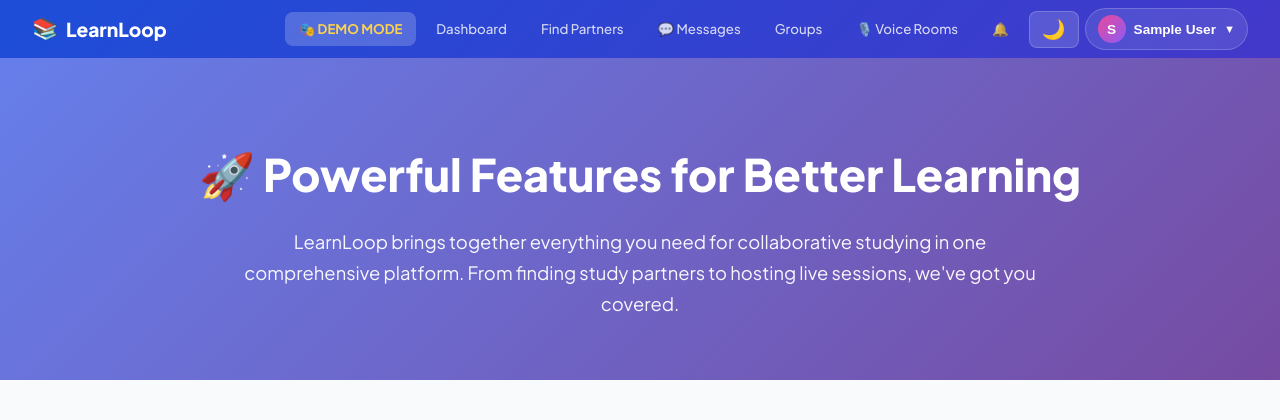
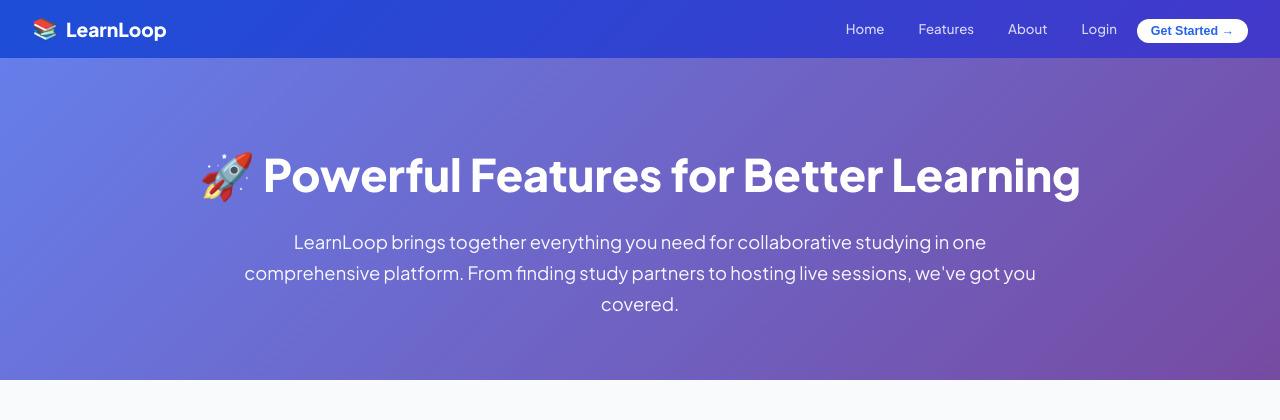
Before and after one commit to Ayush-wattakhare/learnloop, a Flask app: template templates/features.html in a window 1280 px wide. Shown: the top 420 px of the page. Run offline with Flask 3, Linux system fonts and the light colour scheme; the template is opened without the code that fills it, so the values that code supplies are empty; the visitor is signed in with stand-in values (Sample User, id 1); some libraries are stand-ins or nearby versions.

Commit message:
Make Features page public without demo mode banner

```diff
--- /dev/null
+++ b/templates/base_public.html
@@ -0,0 +1,85 @@
+<!DOCTYPE html>
+<html lang="en">
+<head>
+  <meta charset="UTF-8">
+  <meta name="viewport" content="width=device-width, initial-scale=1.0, maximum-scale=5.0, user-scalable=yes">
+  <title>{% block title %}LearnLoop{% endblock %}</title>
+
+  <!-- PWA Meta Tags -->
+  <meta name="description" content="Connect with study partners, share notes, and collaborate. LearnLoop - Where Learning Connects.">
+  <meta name="theme-color" content="#2563EB">
+  <meta name="apple-mobile-web-app-capable" content="yes">
+  <meta name="apple-mobile-web-app-status-bar-style" content="black-translucent">
+  <meta name="apple-mobile-web-app-title" content="LearnLoop">
+  <meta name="mobile-web-app-capable" content="yes">
+
+  <!-- PWA Manifest -->
+  <link rel="manifest" href="/static/manifest.json">
+
+  <!-- Icons -->
+  <link rel="icon" type="image/png" sizes="192x192" href="/static/icons/icon-192x192.png">
+  <link rel="apple-touch-icon" href="/static/icons/icon-192x192.png">
+
+  <!-- Fonts -->
+  <link href="https://fonts.googleapis.com/css2?family=Plus+Jakarta+Sans:wght@400;500;600;700;800&family=Space+Mono:wght@400;700&display=swap" rel="stylesheet">
+
+  <!-- Styles -->
+  <link rel="stylesheet" href="{{ url_for('static', filename='css/style.css') }}">
+  {% block extra_css %}{% endblock %}
+</head>
+<body>
+  <!-- Navbar (Public - No Demo Mode Banner) -->
+  <div class="navbar">
+    <a href="/" class="navbar-brand"><span>📚</span> LearnLoop</a>
+    <div class="navbar-links">
+      <a href="/" class="nav-link">Home</a>
+      <a href="/features" class="nav-link">Features</a>
+      <a href="/about" class="nav-link">About</a>
+      <a href="/login" class="nav-link">Login</a>
+      <a href="/register"><button class="nav-badge">Get Started →</button></a>
+    </div>
+  </div>
+
+  <!-- Flash Messages -->
+  {% with messages = get_flashed_messages(with_categories=true) %}
+    {% if messages %}
+      {% for category, message in messages %}
+        <div class="flash-message flash-{{ category }}">
+          {{ message }}
+          <button onclick="this.parentElement.remove()" style="background:none;border:none;color:inherit;cursor:pointer;font-size:1.2rem;padding:0 8px">×</button>
+        </div>
+      {% endfor %}
+    {% endif %}
+  {% endwith %}
+
+  <!-- Main Content -->
+  {% block content %}{% endblock %}
+
+  <!-- Footer -->
+  <div class="footer">
+    <div class="footer-content">
+      <div class="footer-section">
+        <h3>📚 LearnLoop</h3>
+        <p>Where Learning Connects</p>
+      </div>
+      <div class="footer-section">
+        <h4>Quick Links</h4>
+        <a href="/">Home</a>
+        <a href="/features">Features</a>
+        <a href="/about">About</a>
+      </div>
+      <div class="footer-section">
+        <h4>Get Started</h4>
+        <a href="/register">Sign Up</a>
+        <a href="/login">Login</a>
+        <a href="/demo">Try Demo</a>
+      </div>
+    </div>
+    <div class="footer-bottom">
+      <p>&copy; 2024 LearnLoop. Built for students, by students.</p>
+    </div>
+  </div>
+
+  {% block extra_js %}{% endblock %}
+</body>
+</html>
--- a/templates/features.html
+++ b/templates/features.html
@@ -1,4 +1,4 @@
-{% extends "base.html" %}
+{% extends "base_public.html" %}
 
 {% block title %}Features - LearnLoop Study Platform{% endblock %}
 
```
